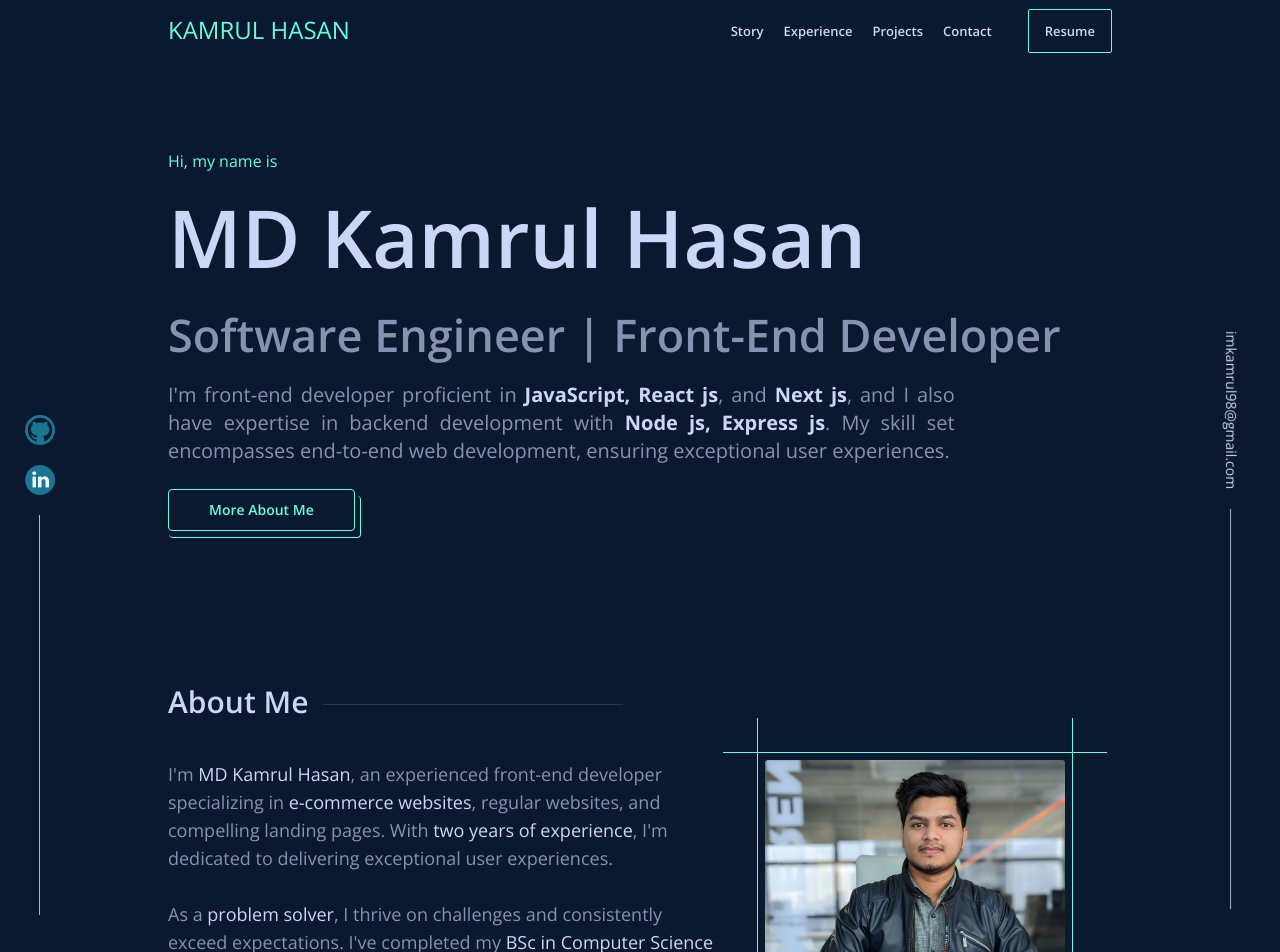
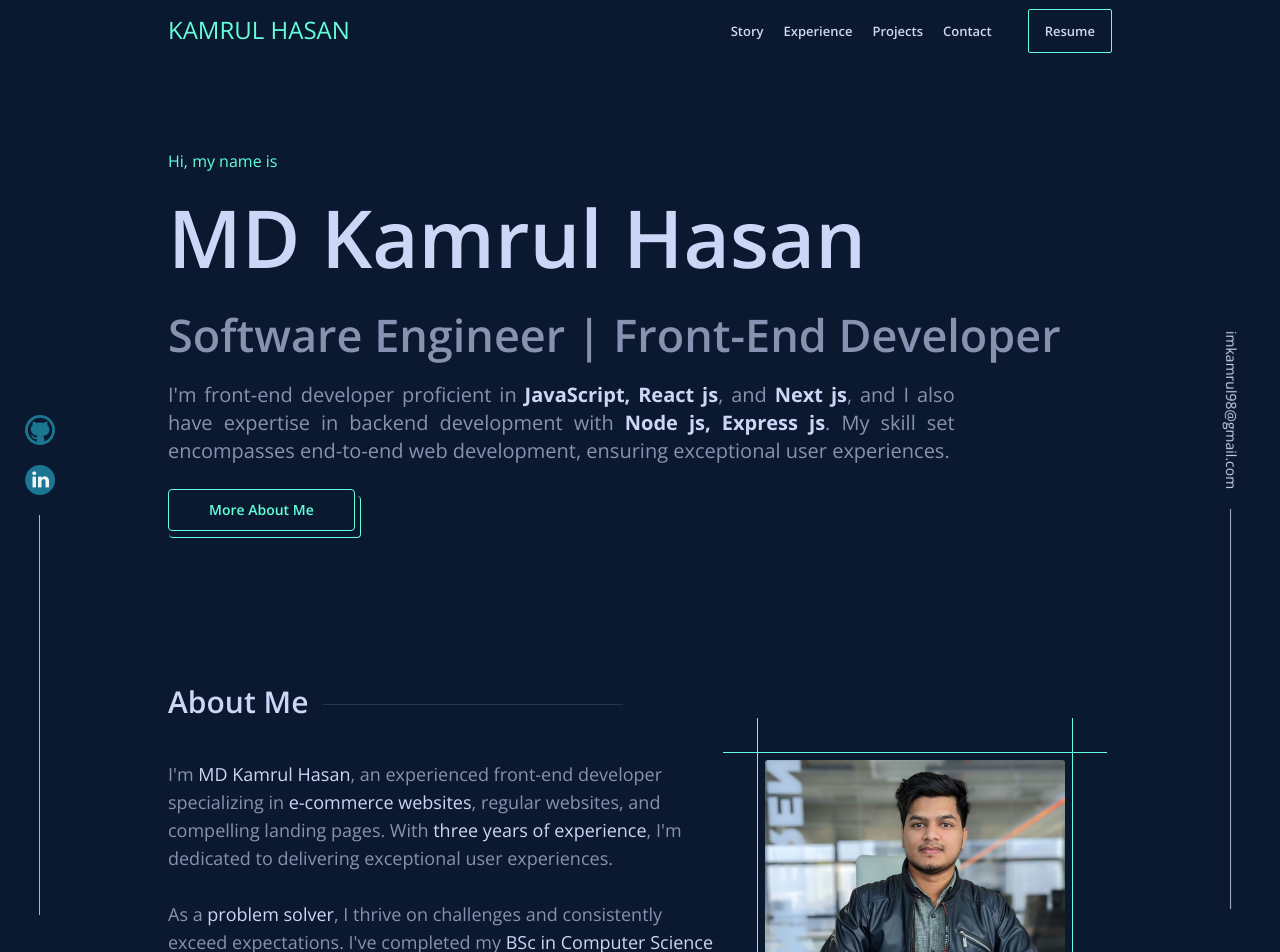
Before and after one commit to iamkamrul19/iamkamrul19.github.io, a Next.js app: page / in a window 1280 px wide. Shown: the top 952 px of the page. Built offline with nearby package versions, Linux system fonts and the light colour scheme; a web font is replaced by a local one.

Commit message:
changae year

```diff
--- a/src/components/HomePage/About.tsx
+++ b/src/components/HomePage/About.tsx
@@ -19,7 +19,7 @@ const About = () => {
             experienced front-end developer specializing in{" "}
             <span className="text-text-info">e-commerce websites</span>, regular
             websites, and compelling landing pages. With{" "}
-            <span className="text-text-info">two years of experience</span>,
+            <span className="text-text-info">three years of experience</span>,
             I&apos;m dedicated to delivering exceptional user experiences.{" "}
             <br /> <br /> As a{" "}
             <span className="text-text-info">problem solver</span>, I thrive on
```
